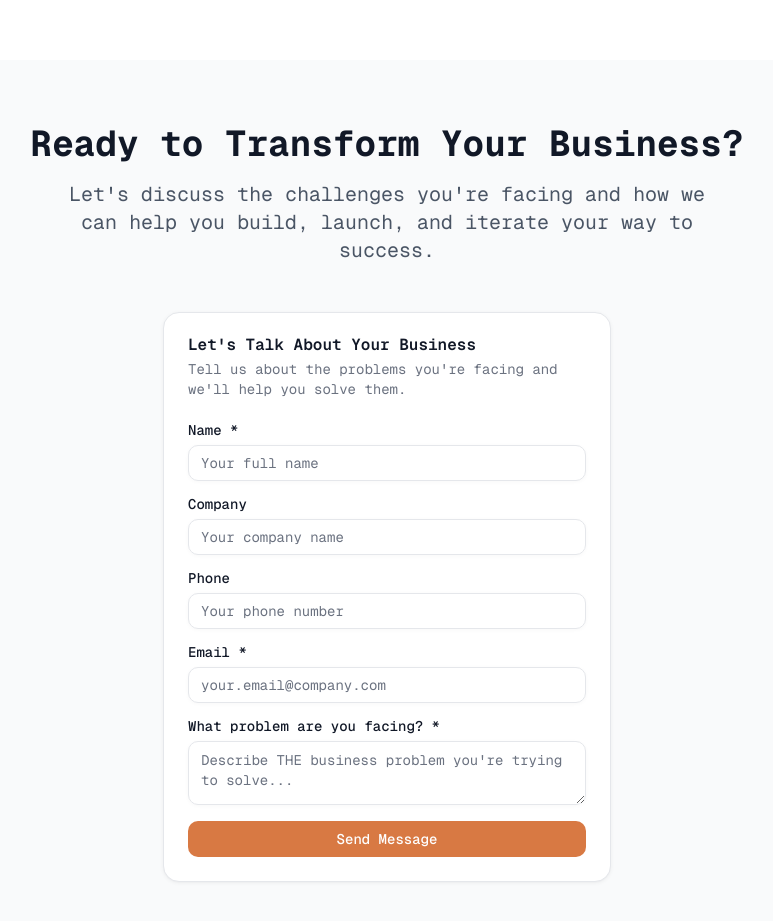
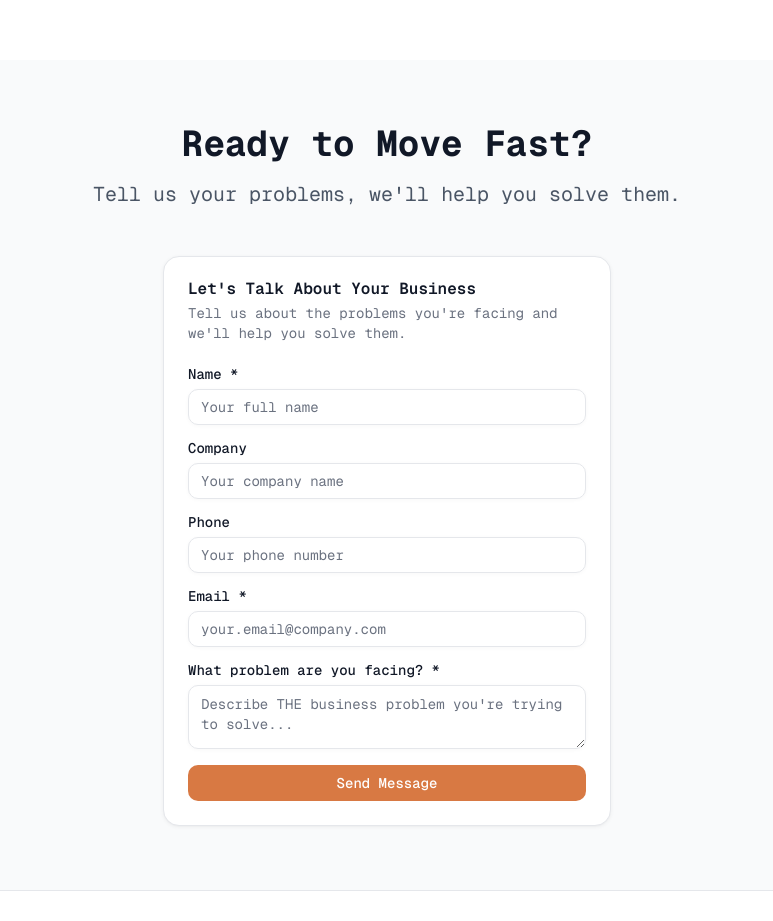
Before and after one commit to giaphutran12/buildlaunchiterate, a Next.js app: page / in a window 1280 px wide. Shown: the part 2500-3421 px from the top of the page, without its empty margins (253-1026 px from the left). Built offline with nearby package versions, Linux system fonts and the light colour scheme.

Commit message:
change wordings

```diff
--- a/src/components/call-to-action.tsx
+++ b/src/components/call-to-action.tsx
@@ -5,12 +5,9 @@ export function CallToAction() {
     <section className="py-16 bg-gray-50">
       <div className="container mx-auto px-4">
         <div className="text-center mb-12">
-          <h2 className="text-4xl font-bold mb-4">
-            Ready to Transform Your Business?
-          </h2>
+          <h2 className="text-4xl font-bold mb-4">Ready to Move Fast?</h2>
           <p className="text-xl text-gray-600 max-w-2xl mx-auto">
-            Let&apos;s discuss the challenges you&apos;re facing and how we can
-            help you build, launch, and iterate your way to success.
+            Tell us your problems, we&apos;ll help you solve them.
           </p>
         </div>
 
```
